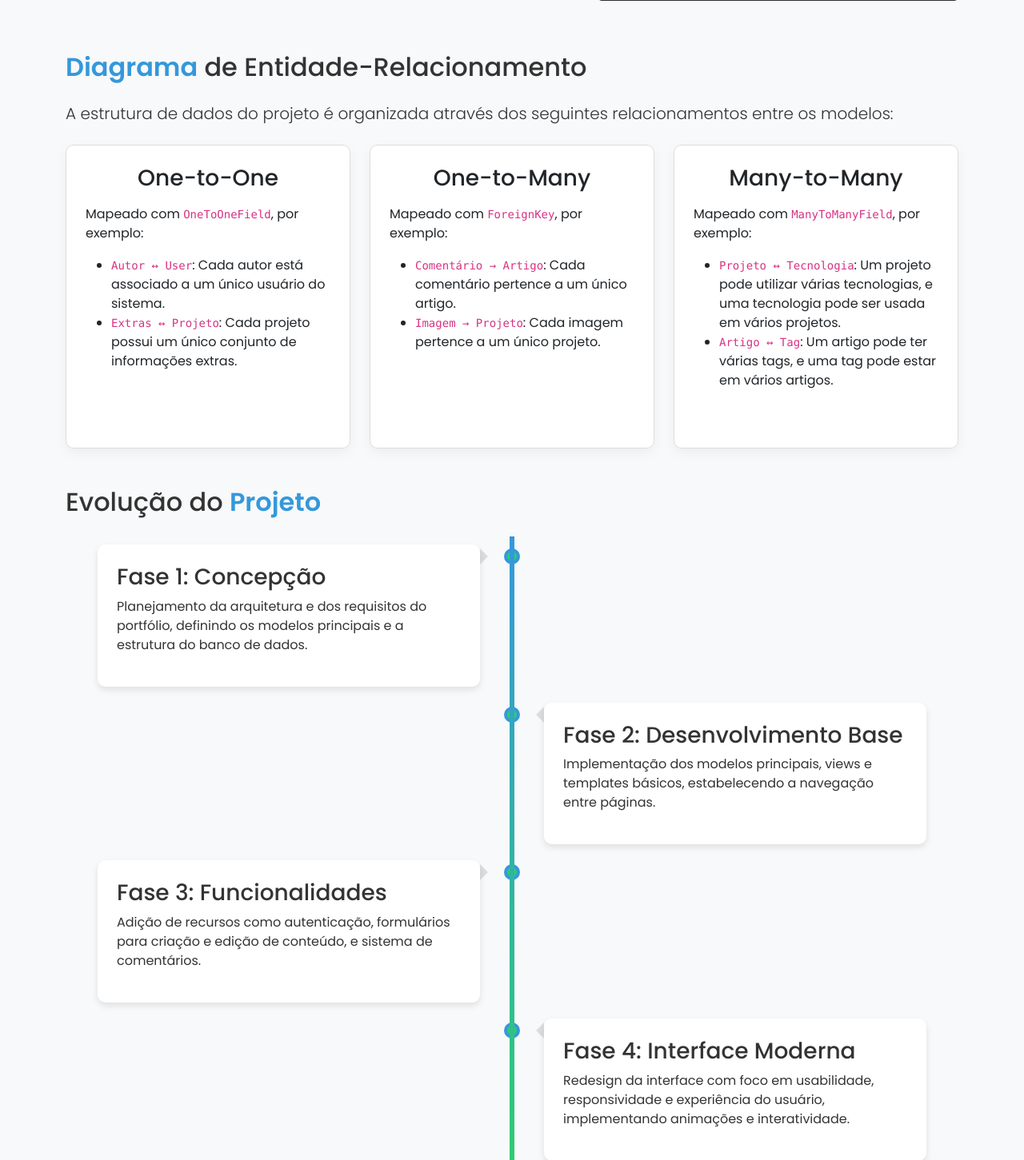
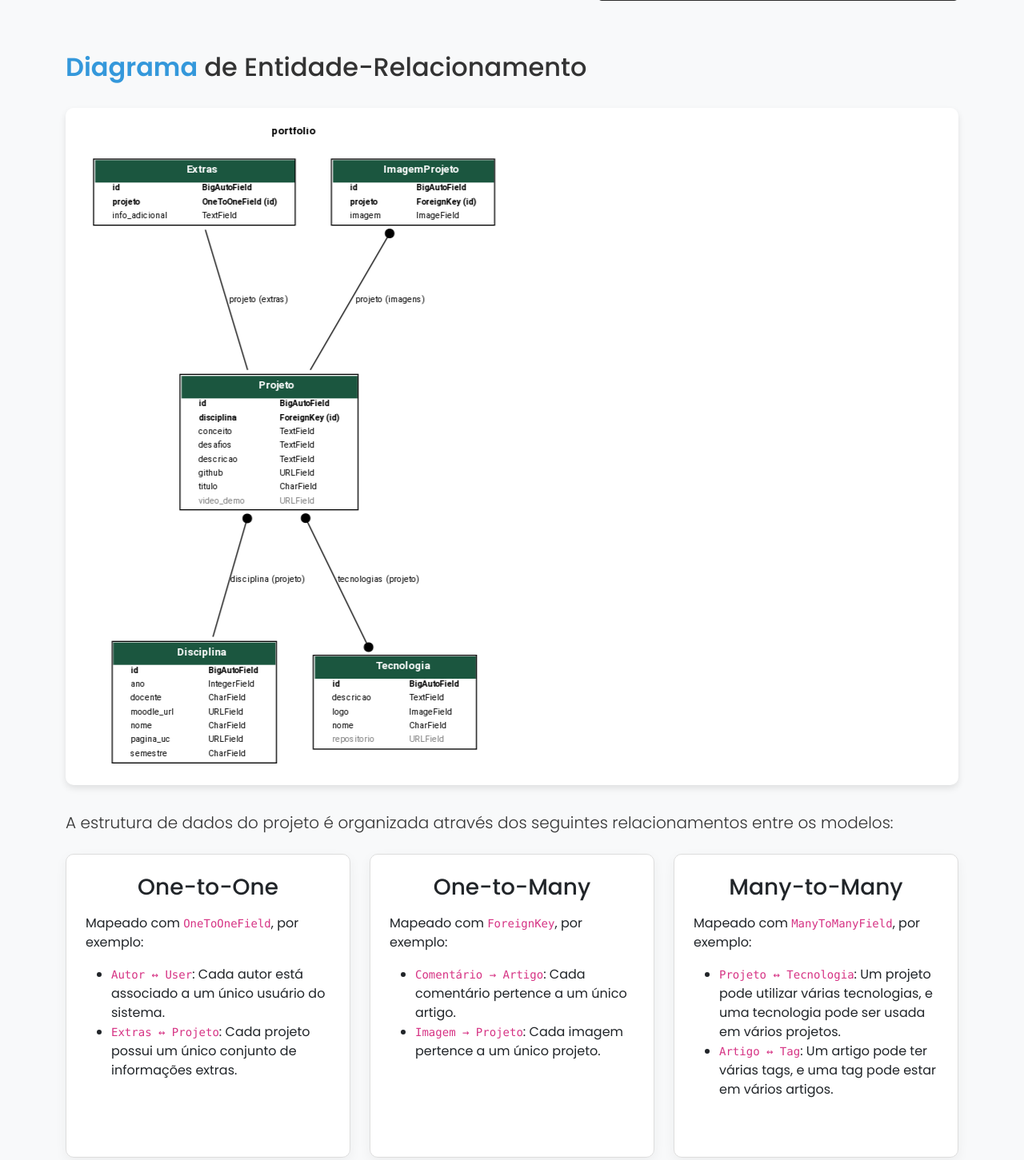
Before and after one commit to filipe-palma/DjangoPWProject, a Django app: page /portfolio/apresentacao/ in a window 1280 px wide. Shown: the part 2119-3570 px from the top of the page at 80% size. Run offline with Django 5.2, Linux system fonts and the light colour scheme; data comes from the database, SQL or seed files in the repository.

Commit message:
Add diagram of entity-relationship to the presentation section

```diff
--- a/portfolio/templates/portfolio/apresentacao.html
+++ b/portfolio/templates/portfolio/apresentacao.html
@@ -325,6 +325,9 @@ def projetos_list(request):
   <!-- Diagrama ER -->
   <section class="mb-5" data-aos="fade-up">
     <h2 class="mb-4"><span class="highlight">Diagrama</span> de Entidade-Relacionamento</h2>
+    <div class="diagram-container">
+      <img src="{% static 'portfolio/images/diagramaDER.png' %}" alt="Diagrama de Entidade-Relacionamento" class="img-fluid">
+    </div>
     <p class="lead mb-4">A estrutura de dados do projeto é organizada através dos seguintes relacionamentos entre os modelos:</p>
 
     <div class="row row-cols-1 row-cols-md-3 g-4">
```
